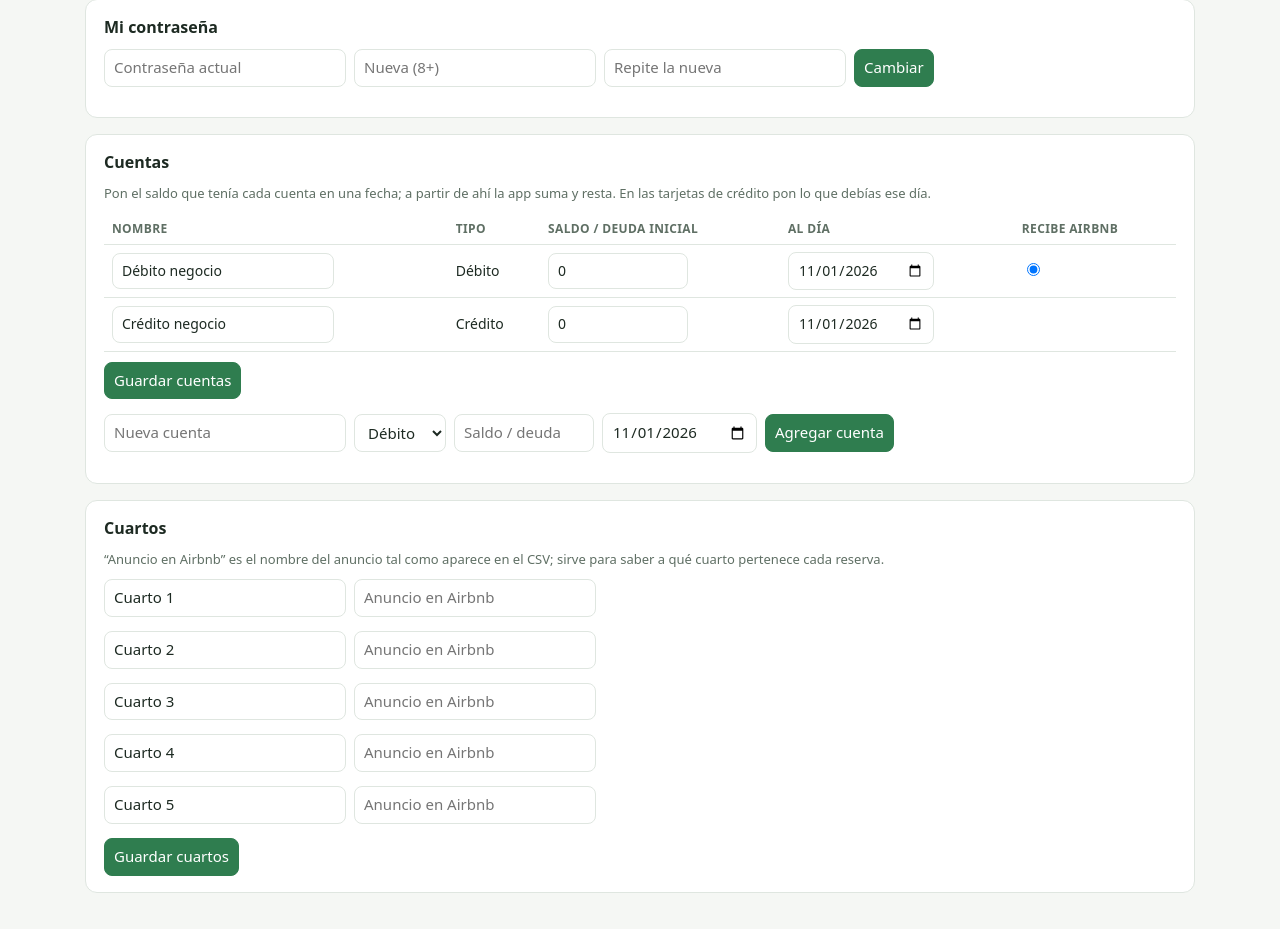
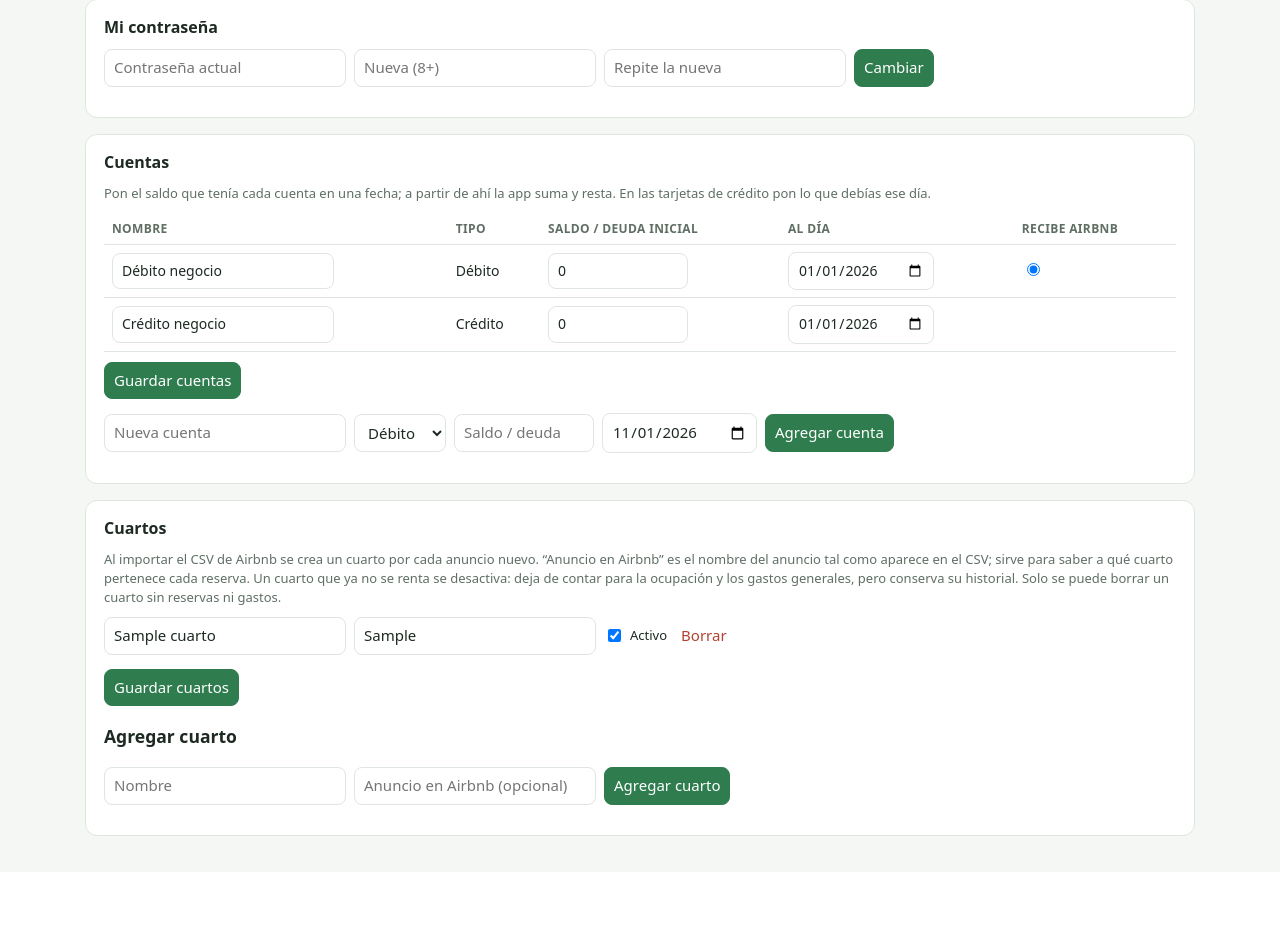
Before and after one commit to Greenstake2988/Volver-a-verde, a Laravel app: page /ajustes in a window 1280 px wide. Shown: the part 377-1306 px from the top of the page. After the commit the page ends 1213 px from the top, so only its background shows below. Run offline with Laravel 12, Linux system fonts and the light colour scheme; a user stored in the database is signed in; data comes from the database, SQL or seed files in the repository; tables that the repository leaves empty hold one stand-in row (values such as "Sample post").

Commit message:
Cuartos se crean al importar y se pueden agregar, desactivar o borrar; factura obligatoria
- Ya no se crean 5 cuartos fijos: el importador crea uno por anuncio de
  Airbnb ("Volver a Verde 4| Loft..." → "Volver a Verde 4"), en orden.
- Ajustes → Cuartos: agregar, desactivar (deja de contar para ocupación y
  gastos generales, conserva el historial) y borrar si no tiene historial.
- Un gasto marcado "Tiene factura" no se guarda sin subir la factura.
- El saldo inicial de una base nueva arranca el 1 de enero.

Co-Authored-By: Claude Opus 5.5 <noreply@anthropic.com>
Claude-Session: https://claude.ai/code/session_01TcUq8pXXu624U8qAm4ANri

```diff
--- a/app/Http/Controllers/AjustesController.php
+++ b/app/Http/Controllers/AjustesController.php
@@ -60,12 +60,36 @@ class AjustesController extends Controller
             'cuartos' => 'required|array',
             'cuartos.*.nombre' => 'required|string|max:60',
             'cuartos.*.anuncio_airbnb' => 'nullable|string|max:200',
+            'cuartos.*.activo' => 'nullable|boolean',
         ]);
         foreach ($d['cuartos'] as $id => $c) {
-            Cuarto::whereKey($id)->update(['nombre' => $c['nombre'], 'anuncio_airbnb' => $c['anuncio_airbnb'] ?? '']);
+            Cuarto::whereKey($id)->update(['nombre' => $c['nombre'], 'anuncio_airbnb' => $c['anuncio_airbnb'] ?? '',
+                'activo' => (bool) ($c['activo'] ?? false)]);
         }
 
         return back()->with('ok', 'Cuartos guardados.');
+    }
+
+    public function crearCuarto(Request $request)
+    {
+        $d = $request->validate([
+            'nombre' => 'required|string|max:60',
+            'anuncio_airbnb' => 'nullable|string|max:200',
+        ]);
+        Cuarto::create(['nombre' => $d['nombre'], 'anuncio_airbnb' => $d['anuncio_airbnb'] ?? '']);
+
+        return back()->with('ok', "Cuarto {$d['nombre']} agregado.");
+    }
+
+    public function borrarCuarto(Cuarto $cuarto)
+    {
+        // Con historial no se borra: se perderían de qué cuarto eran sus reservas y gastos.
+        if ($cuarto->reservas()->exists() || $cuarto->gastos()->exists()) {
+            return back()->withErrors(['cuarto' => "{$cuarto->nombre} tiene reservas o gastos; desactívalo en lugar de borrarlo."]);
+        }
+        $cuarto->delete();
+
+        return back()->with('ok', "Cuarto {$cuarto->nombre} borrado.");
     }
 
     public function crearUsuario(Request $request)
--- a/app/Http/Controllers/ReservaController.php
+++ b/app/Http/Controllers/ReservaController.php
@@ -12,7 +12,7 @@ class ReservaController extends Controller
     {
         return view('reservas', [
             'reservas' => Reserva::with('cuarto')->orderByDesc('check_in')->paginate(100),
-            'cuartos' => Cuarto::orderBy('id')->get(),
+            'cuartos' => Cuarto::activos()->orderBy('id')->get(),
         ]);
     }
 
--- a/app/Models/Cuarto.php
+++ b/app/Models/Cuarto.php
@@ -9,7 +9,19 @@ class Cuarto extends Model
 {
     protected $table = 'cuartos';
 
-    protected $fillable = ['nombre', 'anuncio_airbnb'];
+    protected $fillable = ['nombre', 'anuncio_airbnb', 'activo'];
+
+    protected $casts = ['activo' => 'boolean'];
+
+    public function scopeActivos($q)
+    {
+        return $q->where('activo', true);
+    }
+
+    public function gastos(): HasMany
+    {
+        return $this->hasMany(Gasto::class);
+    }
 
     public function reservas(): HasMany
     {
--- a/resources/views/ajustes.blade.php
+++ b/resources/views/ajustes.blade.php
@@ -64,14 +64,28 @@
 </div>
 <div class="card">
   <h2>Cuartos</h2>
-  <p class="ayuda">“Anuncio en Airbnb” es el nombre del anuncio tal como aparece en el CSV; sirve para saber a qué cuarto pertenece cada reserva.</p>
+  <p class="ayuda">Al importar el CSV de Airbnb se crea un cuarto por cada anuncio nuevo. “Anuncio en Airbnb” es el nombre del anuncio tal como aparece en el CSV; sirve para saber a qué cuarto pertenece cada reserva. Un cuarto que ya no se renta se desactiva: deja de contar para la ocupación y los gastos generales, pero conserva su historial. Solo se puede borrar un cuarto sin reservas ni gastos.</p>
+  @if ($cuartos->isNotEmpty())
   <form method="post" action="{{ route('ajustes.cuartos') }}">
     @csrf
     @foreach ($cuartos as $c)
       <div class="fila"><input name="cuartos[{{ $c->id }}][nombre]" value="{{ $c->nombre }}" required>
-        <input name="cuartos[{{ $c->id }}][anuncio_airbnb]" value="{{ $c->anuncio_airbnb }}" placeholder="Anuncio en Airbnb"></div>
+        <input name="cuartos[{{ $c->id }}][anuncio_airbnb]" value="{{ $c->anuncio_airbnb }}" placeholder="Anuncio en Airbnb">
+        <label class="check"><input type="hidden" name="cuartos[{{ $c->id }}][activo]" value="0"><input type="checkbox" name="cuartos[{{ $c->id }}][activo]" value="1" @checked($c->activo)> Activo</label>
+        <button class="link" form="borrar-cuarto-{{ $c->id }}">Borrar</button></div>
     @endforeach
     <button>Guardar cuartos</button>
+  </form>
+  @foreach ($cuartos as $c)
+    <form method="post" action="{{ route('ajustes.cuartos.destroy', $c) }}" id="borrar-cuarto-{{ $c->id }}" class="inline" data-confirmar="¿Borrar {{ $c->nombre }}?">@csrf @method('delete')</form>
+  @endforeach
+  @endif
+  <h3>Agregar cuarto</h3>
+  <form method="post" action="{{ route('ajustes.cuartos.store') }}" class="fila">
+    @csrf
+    <input name="nombre" placeholder="Nombre" required>
+    <input name="anuncio_airbnb" placeholder="Anuncio en Airbnb (opcional)">
+    <button>Agregar cuarto</button>
   </form>
 </div>
 @endcan
--- a/resources/views/gastos.blade.php
+++ b/resources/views/gastos.blade.php
@@ -86,6 +86,10 @@
   const f = document.getElementById('formGasto');
   const sync = () => { f.cuarto_id.disabled = f.personal.checked; if (f.personal.checked) f.cuarto_id.value = ''; };
   f.personal.addEventListener('change', sync); sync();
+  // Con factura, la factura es obligatoria.
+  const archivo = f.querySelector('input[type=file]');
+  const syncFactura = () => { archivo.required = f.factura.checked; };
+  f.factura.addEventListener('change', syncFactura); syncFactura();
 </script>
 @endpush
 @endsection
--- a/routes/web.php
+++ b/routes/web.php
@@ -45,6 +45,8 @@ Route::middleware('auth')->group(function () {
         Route::post('/ajustes/cuentas', [AjustesController::class, 'cuentas'])->name('ajustes.cuentas');
         Route::post('/ajustes/cuentas/nueva', [AjustesController::class, 'crearCuenta'])->name('ajustes.cuentas.store');
         Route::post('/ajustes/cuartos', [AjustesController::class, 'cuartos'])->name('ajustes.cuartos');
+        Route::post('/ajustes/cuartos/nuevo', [AjustesController::class, 'crearCuarto'])->name('ajustes.cuartos.store');
+        Route::delete('/ajustes/cuartos/{cuarto}', [AjustesController::class, 'borrarCuarto'])->name('ajustes.cuartos.destroy');
         Route::post('/ajustes/usuarios', [AjustesController::class, 'crearUsuario'])->name('ajustes.usuarios');
         Route::delete('/ajustes/usuarios/{user}', [AjustesController::class, 'borrarUsuario'])->name('ajustes.usuarios.destroy');
     });
```
Also changed, not shown: app/Http/Controllers/GastoController.php (+4 -3 lines), app/Services/Finanzas.php (+6 -2 lines), app/Services/Importador.php (+16 -2 lines), database/seeders/DemoSeeder.php (+7 -2 lines), tests/Feature/AccesoTest.php (+40 -0 lines), tests/Feature/FinanzasTest.php (+9 -0 lines), tests/Feature/ImportadorTest.php (+20 -3 lines), database/migrations/2026_11_01_000001_create_finanzas_tables.php, database/migrations/2026_11_02_000005_cuartos_activos.php (added).
